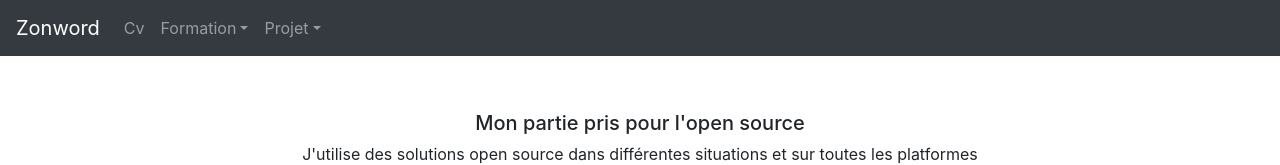
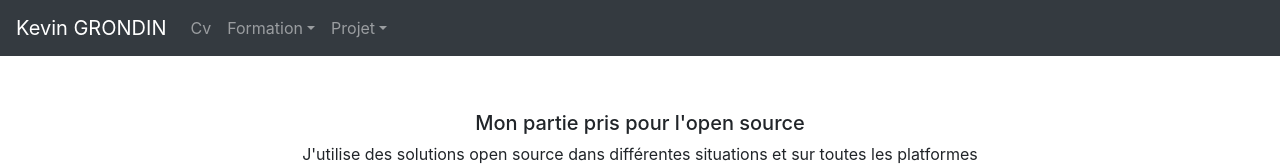
Before and after one commit to zonword/zonword.github.com, a plain HTML site: page index.html in a window 1280 px wide. Shown: the top 165 px of the page. Drawn offline with nearby package versions, Linux system fonts and the light colour scheme; some packages are replaced by stand-ins of ours.

Commit message:
Update index.html

```diff
--- a/index.html
+++ b/index.html
@@ -9,7 +9,7 @@
     <body ng-app="myWebSite">
 
         <nav class="navbar navbar-expand-md navbar-dark bg-dark fixed-top" ng-controller="NavCtrl">
-            <a class="navbar-brand" href="#!/Accueil">Zonword</a>
+            <a class="navbar-brand" href="#!/Accueil">Kevin GRONDIN</a>
             <button class="navbar-toggler" type="button" data-toggle="collapse" data-target="#navbarsExampleDefault" aria-controls="navbarsExampleDefault" aria-expanded="false" aria-label="Toggle navigation">
                 <span class="navbar-toggler-icon"></span>
             </button>
```
